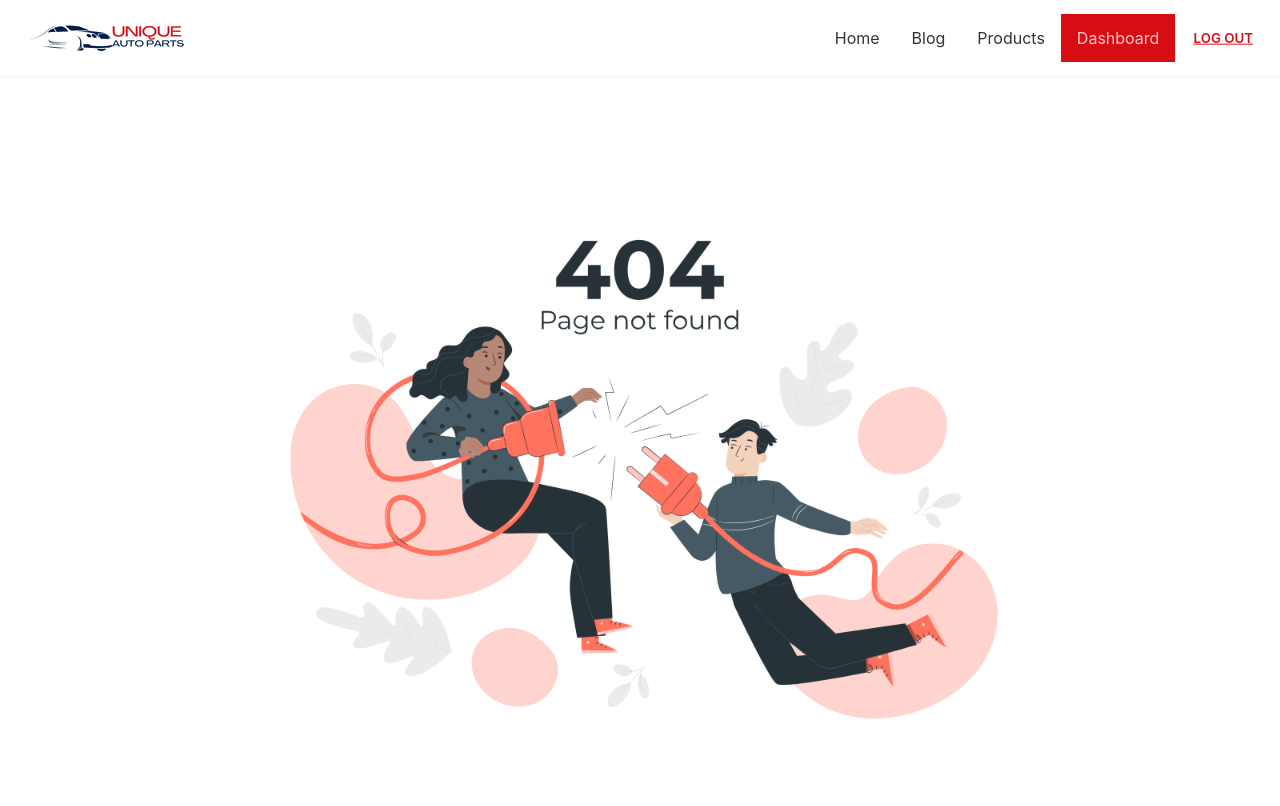
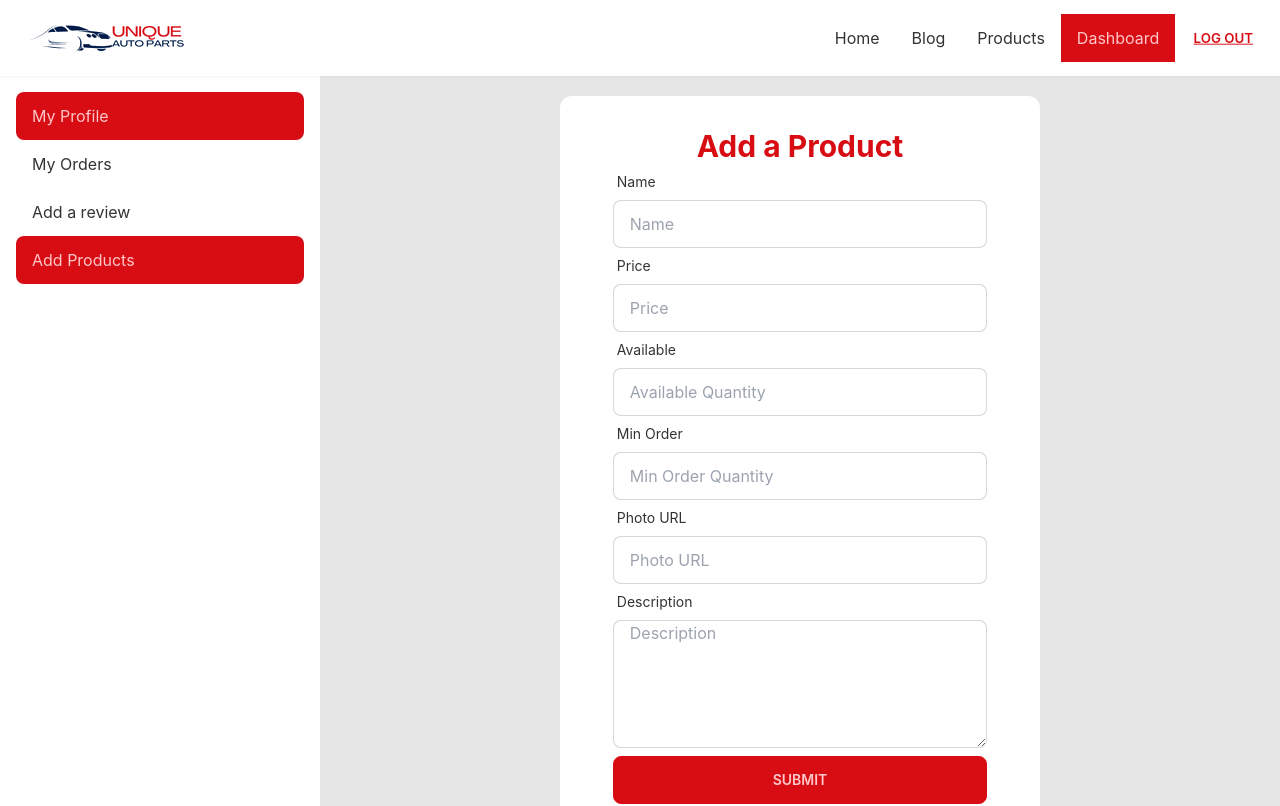
Before and after one commit to abusayeed4bd/unique-auto-client, a React (Create React App) app: page /dashboard/addProducts in a window 1280 px wide. Shown: the top 806 px of the page. Built offline with nearby package versions, Linux system fonts and the light colour scheme; no server answers; sample sign-in values are in the browser's storage.

Commit message:
jwt token added

```diff
--- a/src/App.js
+++ b/src/App.js
@@ -15,6 +15,7 @@ import MyOrder from './pages/Dashbord/MyOrder';
 import NotFound from './pages/NotFound/NotFound';
 import RequireAuth from './hooks/RequireAuth';
 import Purchese from './pages/Purchese';
+import AddProducts from './pages/Dashbord/AddProducts';
 
 function App() {
   return (
@@ -28,6 +29,7 @@ function App() {
         <Route path="/dashboard" element={<RequireAuth><Dashboard></Dashboard></RequireAuth>}>
           <Route index element={<MyProfile></MyProfile>} />
           <Route path='addReview' element={<AddReview></AddReview>} />
+          <Route path='addProducts' element={<AddProducts></AddProducts>} />
           <Route path='orders' element={<MyOrder></MyOrder>} />
         </Route>
         <Route path="*" element={<NotFound></NotFound>}></Route>
--- /dev/null
+++ b/src/hooks/useToken.js
@@ -0,0 +1,29 @@
+import { useEffect, useState } from "react"
+
+const useToken = user => {
+    const [token, setToken] = useState('');
+    useEffect(() => {
+        const email = user?.user?.email;
+        const currentUser = { email: email };
+        if (email) {
+            fetch(`http://localhost:5000/user/${email}`, {
+                method: 'PUT',
+                headers: {
+                    'content-type': 'application/json'
+                },
+                body: JSON.stringify(currentUser)
+            })
+                .then(res => res.json())
+                .then(data => {
+                    console.log('data inside useToken', data);
+                    const accessToken = data.token;
+                    localStorage.setItem('accessToken', accessToken);
+                    setToken(accessToken);
+                })
+        }
+
+    }, [user]);
+    return [token];
+}
+
+export default useToken;
--- /dev/null
+++ b/src/pages/Dashbord/AddProducts.js
@@ -0,0 +1,90 @@
+import React from 'react';
+import { toast } from 'react-toastify';
+
+const AddProducts = () => {
+    const handleAddProduct = event => {
+        event.preventDefault();
+        const name = event.target.name.value;
+        const price = event.target.price.value;
+        const minOrder = event.target.minOrder.value;
+        const img = event.target.img.value;
+        const available = event.target.available.value;
+        const description = event.target.description.value;
+
+
+        fetch('http://localhost:5000/products', {
+            method: "POST",
+            headers: {
+                "content-type": "application/json",
+            },
+            body: JSON.stringify({
+                img, name, minOrder, available, price, description
+            }),
+        }).then(res => res.json())
+            .then(data => {
+                toast.success(` ${name} Added successfully`)
+            })
+
+    }
+    return (
+        <div className="bg-base-100 p-8 rounded-xl  m-5 w-1/2 text-center">
+            <h2 className="text-3xl text-primary font-bold ">Add a Product</h2>
+            <form onSubmit={handleAddProduct} className="w-[90%] mx-auto">
+
+                <div class="form-control w-full ">
+                    <label class="label">
+                        <span class="label-text">Name</span>
+
+                    </label>
+                    <input type="text" name="name" placeholder="Name" class="input input-bordered w-full " />
+
+                </div>
+                <div class="form-control w-full ">
+                    <label class="label">
+                        <span class="label-text">Price</span>
+
+                    </label>
+                    <input type="text" name="price" placeholder="Price" class="input input-bordered w-full " />
+
+                </div>
+                <div class="form-control w-full ">
+                    <label class="label">
+                        <span class="label-text">Available</span>
+
+                    </label>
+                    <input type="number" name="available" placeholder="Available Quantity" class="input input-bordered w-full " />
+
+                </div>
+                <div class="form-control w-full ">
+                    <label class="label">
+                        <span class="label-text">Min Order</span>
+
+                    </label>
+                    <input type="number" name="minOrder" placeholder="Min Order Quantity" class="input input-bordered w-full " />
+
+                </div>
+                <div class="form-control w-full ">
+                    <label class="label">
+                        <span class="label-text">Photo URL</span>
+
+                    </label>
+                    <input type="text" name="img" placeholder="Photo URL" class="input input-bordered w-full " />
+
+                </div>
+                <div class="form-control w-full ">
+                    <label class="label">
+                        <span class="label-text">Description</span>
+
+                    </label>
+                    <textarea type="text" name="description" cols="30" rows="5" placeholder="Description" class="input input-bordered w-full h-32" />
+
+
+                </div>
+                <input type="submit" class="btn btn-primary w-full my-2" value="Submit" />
+
+            </form>
+        </div>
+    );
+};
+
+export default AddProducts;
--- a/src/pages/Dashbord/AddReview.js
+++ b/src/pages/Dashbord/AddReview.js
@@ -1,18 +1,41 @@
 import React from 'react';
+import { toast } from 'react-toastify';
 
 const AddReview = () => {
+    const handleAddReview = event => {
+        event.preventDefault();
+        const name = event.target.name.value;
+
+        const title = event.target.title.value;
+        const rating = event.target.rating.value;
+        const review = event.target.review.value;
+
+        fetch('http://localhost:5000/reviews', {
+            method: "POST",
+            headers: {
+                "content-type": "application/json",
+            },
+            body: JSON.stringify({
+                name, title, rating, comment: review
+            }),
+        }).then(res => res.json())
+            .then(data => {
+                toast.success(`Review added successfully from ${name}`)
+            })
+
+    }
     return (
 
         <div className="bg-base-100 p-8 rounded-xl  m-5 w-1/2 text-center">
             <h2 className="text-3xl text-primary font-bold ">Add a Review</h2>
-            <form className="w-[90%] mx-auto">
+            <form onSubmit={handleAddReview} className="w-[90%] mx-auto">
 
                 <div class="form-control w-full ">
                     <label class="label">
                         <span class="label-text">Name</span>
 
                     </label>
-                    <input type="text" placeholder="Name" class="input input-bordered w-full " />
+                    <input type="text" name="name" placeholder="Name" class="input input-bordered w-full " />
 
                 </div>
                 <div class="form-control w-full ">
@@ -20,7 +43,7 @@ const AddReview = () => {
                         <span class="label-text">Title</span>
 
                     </label>
-                    <input type="text" placeholder="ex: CEO" class="input input-bordered w-full " />
+                    <input type="text" name="title" placeholder="ex: CEO" class="input input-bordered w-full " />
 
                 </div>
                 <div class="form-control w-full ">
@@ -28,7 +51,7 @@ const AddReview = () => {
                         <span class="label-text">Ratings</span>
 
                     </label>
-                    <input type="number" placeholder="ratings out of 5" class="input input-bordered w-full " />
+                    <input type="number" name="rating" placeholder="ratings out of 5" class="input input-bordered w-full " />
 
                 </div>
                 <div class="form-control w-full ">
@@ -36,7 +59,7 @@ const AddReview = () => {
                         <span class="label-text">Review</span>
 
                     </label>
-                    <textarea type="text" cols="30" rows="5" placeholder="Review" class="input input-bordered w-full h-32" />
+                    <textarea type="text" name="review" cols="30" rows="5" placeholder="Review" class="input input-bordered w-full h-32" />
 
 
                 </div>
--- a/src/pages/Dashbord/Dashboard.js
+++ b/src/pages/Dashbord/Dashboard.js
@@ -19,6 +19,7 @@ const Dashboard = () => {
                     <li><NavLink to='/dashboard'>My Profile</NavLink></li>
                     <li><NavLink to='/dashboard/orders'>My Orders</NavLink></li>
                     <li><NavLink to='/dashboard/addReview'>Add a review</NavLink></li>
+                    <li><NavLink to='/dashboard/addProducts'>Add Products</NavLink></li>
                 </ul>
 
             </div>
--- a/src/pages/Home/Login.js
+++ b/src/pages/Home/Login.js
@@ -5,6 +5,7 @@ import banner from '../../image/bannerBg.png'
 import { useSendPasswordResetEmail, useSignInWithEmailAndPassword, useSignInWithGoogle } from 'react-firebase-hooks/auth';
 import auth from '../../firebase.init';
 import { toast } from 'react-toastify';
+import useToken from '../../hooks/useToken';
 
 const Login = () => {
     const [fEmail, setEmail] = useState('')
@@ -21,14 +22,18 @@ const Login = () => {
     const handleEmailBlur = event => {
         setEmail(event.target.value)
     }
+    const [token] = useToken(user || googleUser);
+
+
 
     // require auth
     let navigate = useNavigate();
     let location = useLocation();
     let from = location.state?.from?.pathname || "/";
-    if (user || googleUser) {
+    if (token) {
         navigate(from, { replace: true });
     }
+
 
     // login
     const handleLogin = event => {
--- a/src/pages/Home/Reviews.js
+++ b/src/pages/Home/Reviews.js
@@ -4,7 +4,7 @@ import Review from './Review';
 const Reviews = () => {
     const [reviews, setReviews] = useState([]);
     useEffect(() => {
-        fetch('Reviews.json')
+        fetch('http://localhost:5000/reviews')
             .then(res => res.json())
             .then(data => setReviews(data))
     }, [])
--- a/src/pages/Home/SignUp.js
+++ b/src/pages/Home/SignUp.js
@@ -1,10 +1,11 @@
 import React from 'react';
 import { useCreateUserWithEmailAndPassword, useSignInWithGoogle, useUpdateProfile } from 'react-firebase-hooks/auth';
 import logo from '../../image/logo.png'
-import { Link } from 'react-router-dom';
+import { Link, useNavigate } from 'react-router-dom';
 import banner from '../../image/bannerBg.png'
 import auth from '../../firebase.init';
 import { toast } from 'react-toastify';
+import useToken from '../../hooks/useToken';
 
 const SignUp = () => {
     const [
@@ -15,7 +16,12 @@ const SignUp = () => {
     ] = useCreateUserWithEmailAndPassword(auth, { sendEmailVerification: true });
     const [signInWithGoogle, googleUser, googleLoading, googleError] = useSignInWithGoogle(auth);
     const [updateProfile, updating, updateError] = useUpdateProfile(auth);
+    const [token] = useToken(user || googleUser);
 
+    const navigate = useNavigate()
+    if (token) {
+        navigate('/')
+    }
 
     const handelCreateUser = async (event) => {
         event.preventDefault();
@@ -31,9 +37,7 @@ const SignUp = () => {
         // field reset
         event.target.reset();
     }
-    if (user) {
-        console.log(user);
-    }
+
     const handleGoogleLogin = () => {
         signInWithGoogle()
     }
--- a/src/pages/Shared/Navbar.js
+++ b/src/pages/Shared/Navbar.js
@@ -7,13 +7,17 @@ import logo from '../../image/logo.png'
 
 const Navbar = ({ children }) => {
     const [user] = useAuthState(auth)
+    const logOut = () => {
+        signOut(auth);
+        localStorage.removeItem('accessToken');
+    }
     const menuItem = (
         <>
             <li><NavLink to='/'>Home</NavLink></li>
             <li><NavLink to='/blog'>Blog</NavLink></li>
             <li><NavLink to='/Products'>Products</NavLink></li>
             <li><NavLink to='/dashboard'>Dashboard</NavLink></li>
-            {user ? <button onClick={() => signOut(auth)} className="btn btn-link">Log Out </button> : <li><NavLink to='/login'>Login</NavLink></li>}
+            {user ? <button onClick={logOut} className="btn btn-link">Log Out </button> : <li><NavLink to='/login'>Login</NavLink></li>}
         </>
     )
     return (
```
